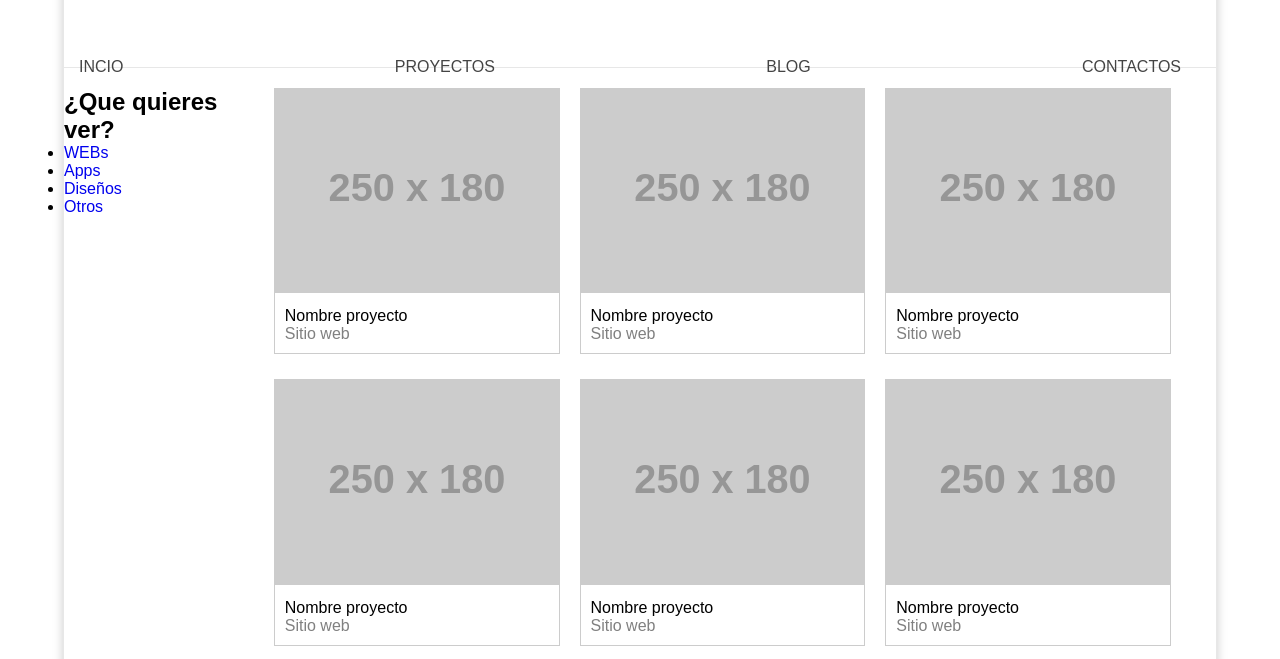
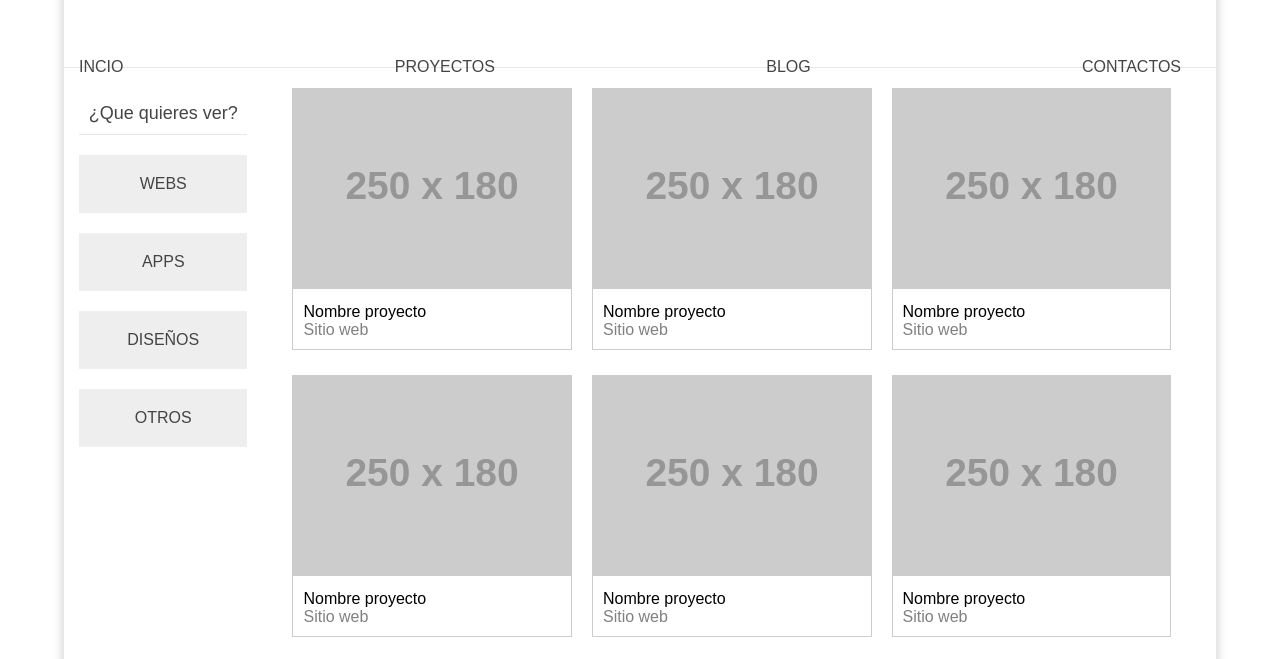
Before and after one commit to ignaciocervino/flexbox-layout, a plain HTML site: page index.html in a window 1280 px wide. Shown: the part 94-753 px from the top of the page. Drawn offline with Linux system fonts and the light colour scheme; placeholder pictures from the web are drawn by us.

Commit message:
aside flexbox

```diff
--- a/style.css
+++ b/style.css
@@ -119,3 +119,50 @@
     font-size: 16px;
     color: gray;
 }
+
+#aside{
+
+    flex-basis: 15%;
+    margin-right: 30px;
+    padding: 15px;
+
+    display: flex;
+    flex-direction: column;
+    flex-wrap: wrap;
+}
+
+#aside h2{
+    display: block;
+    width: 100%;
+    font-size: 18px;
+    font-weight: 100;
+    color: #444;
+    padding-bottom: 10px;
+    margin-bottom: 20px;
+    border-bottom: 1px solid rgba(225,225,226,0.8);
+    text-align: center;
+}
+
+#aside ul{
+    list-style: none;
+}
+
+#aside ul li{
+    padding-bottom: 20px;
+}
+
+#aside a{
+    text-align: center;
+    padding: 20px;
+    display: block;
+    background: #eee;
+    color: #444;
+    text-transform: uppercase;
+    transition: all 300ms;
+
+}
+
+#aside a:hover{
+    background: #444;
+    color: #eee;
+}
```
